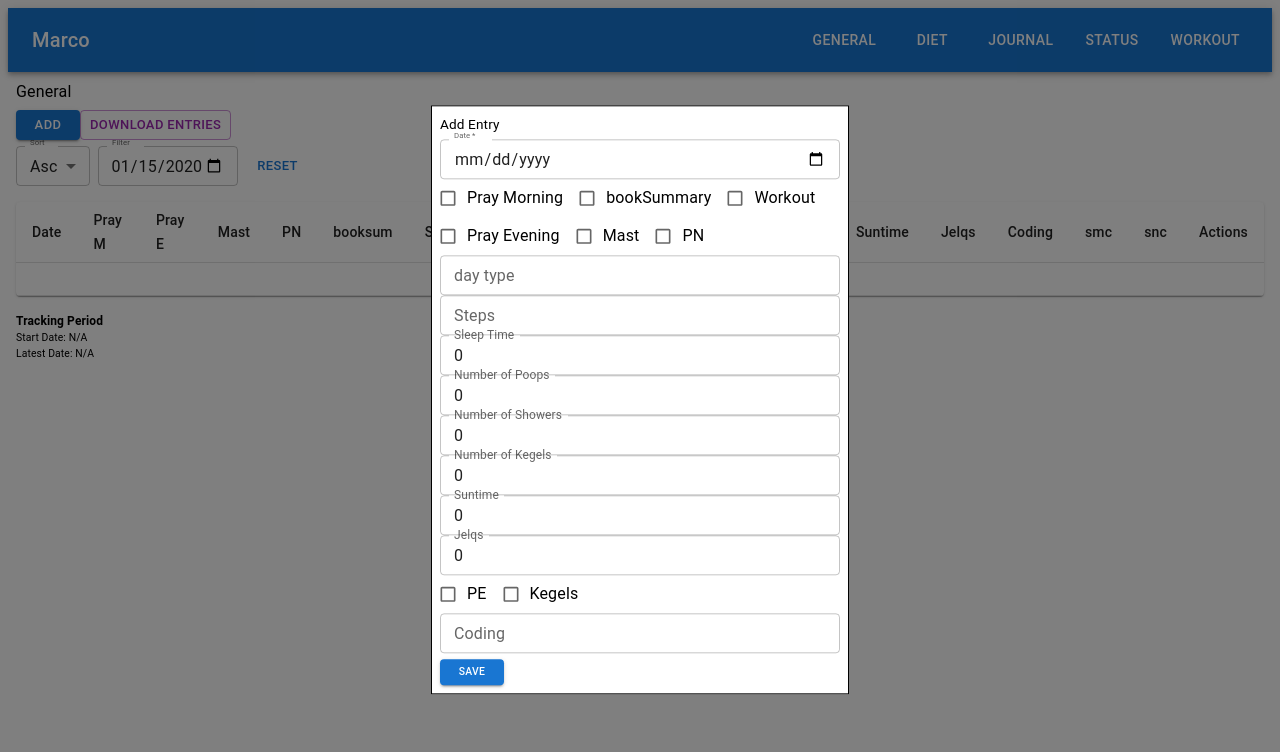
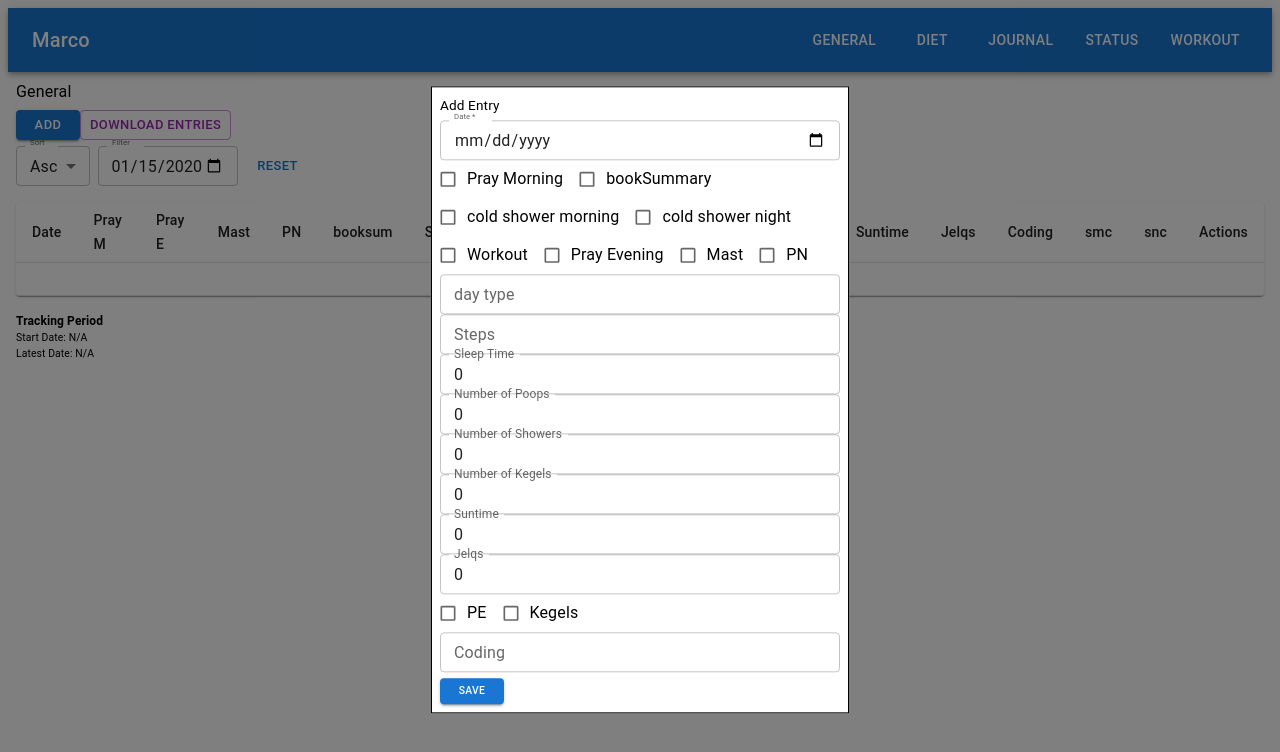
Before and after one commit to codebymarco/life-track-app, a React (Vite) app: page /entries in a window 1280 px wide. Both pictures are taken after typing "2020-01-15" into the empty fields and a click on the button "ADD". Shown: the top 752 px of the page. Built offline with nearby package versions, Linux system fonts and the light colour scheme.

Commit message:
added goal

```diff
--- a/src/pages/Entries.tsx
+++ b/src/pages/Entries.tsx
@@ -56,7 +56,7 @@ type FormData = {
   coding?: number;
   scm?: boolean;
   scn?: boolean;
-  stretch?:boolean;
+  stretch?: boolean;
 };
 
 // New Type for Processed Entries
@@ -365,12 +365,11 @@ const Entries: React.FC = () => {
     filterValue: any
   ): ProcessedEntry[] => {
     if (filterValue === "" || filterValue === null) return data;
-    return data.filter((item:any) => {
+    return data.filter((item: any) => {
       if (typeof filterValue === "boolean") {
         return item.entry[key] === filterValue;
       } else if (typeof filterValue === "string") {
-        return item.entry[key]!
-          .toString()
+        return item.entry[key]!.toString()
           .toLowerCase()
           .includes(filterValue.toLowerCase());
       }
@@ -551,6 +550,39 @@ const Entries: React.FC = () => {
               </Typography>
             }
           />
+
+          <FormControlLabel
+            control={
+              <Checkbox
+                checked={formData.scm}
+                name="scm"
+                onChange={handleChange}
+                size="small"
+              />
+            }
+            label={
+              <Typography className={classes.checkboxLabel}>
+                cold shower morning
+              </Typography>
+            }
+          />
+
+          <FormControlLabel
+            control={
+              <Checkbox
+                checked={formData.scn}
+                name="scn"
+                onChange={handleChange}
+                size="small"
+              />
+            }
+            label={
+              <Typography className={classes.checkboxLabel}>
+                cold shower night
+              </Typography>
+            }
+          />
+
           <FormControlLabel
             control={
               <Checkbox
```
